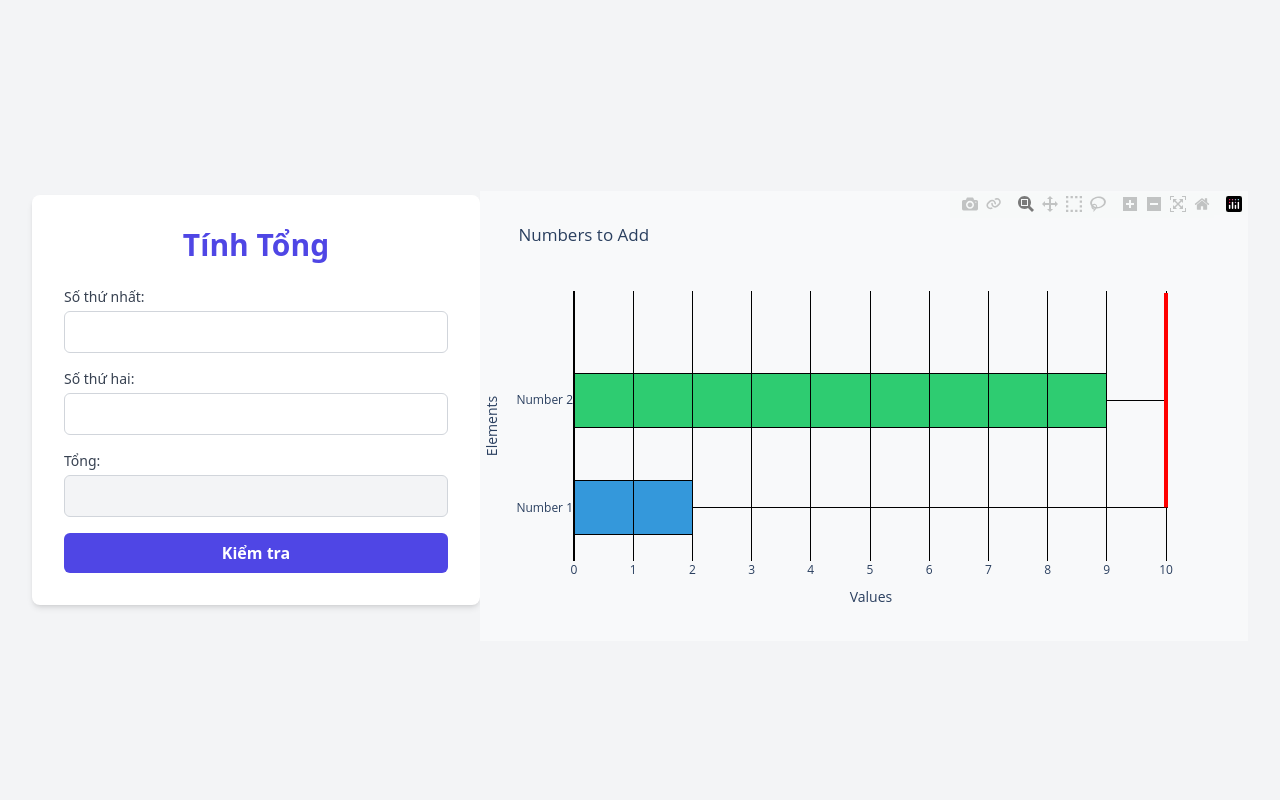
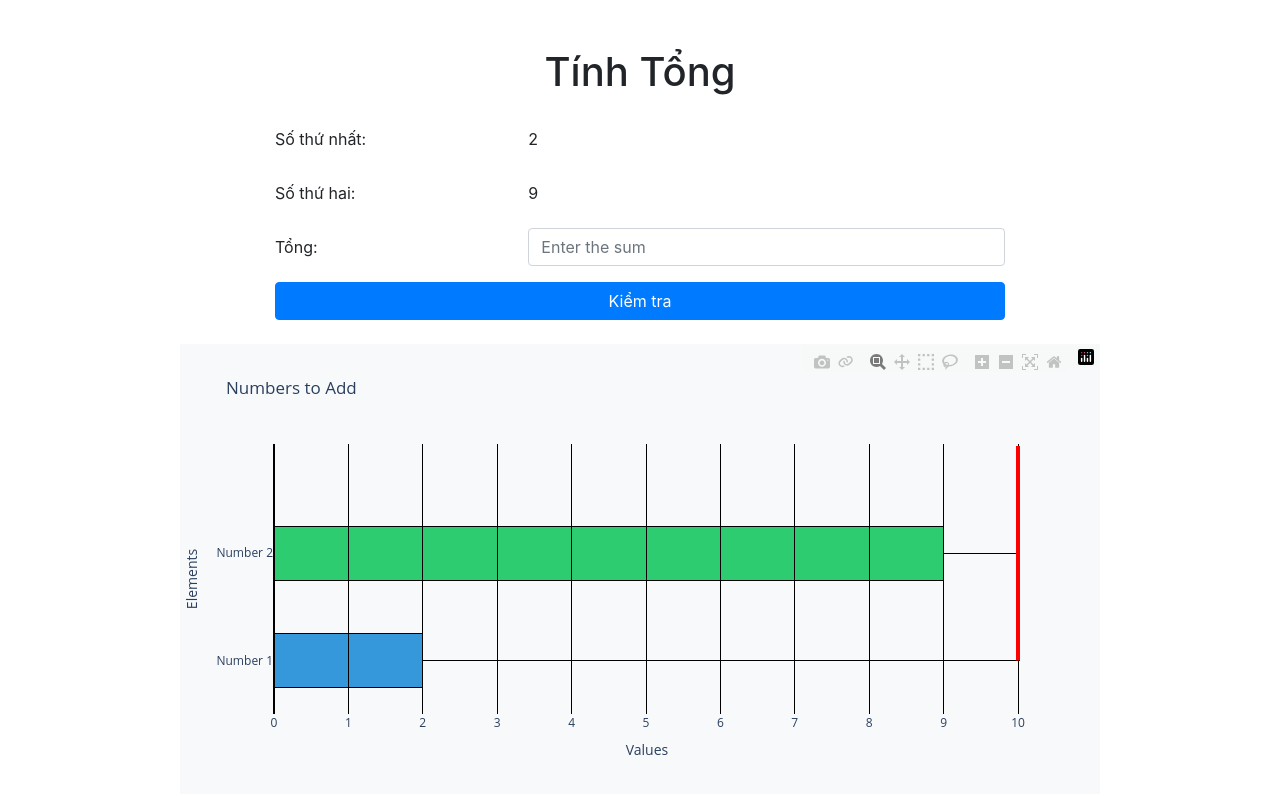
Before and after one commit to nguyenduc11/guest-the-sum, a Flask app: page / in a window 1280 px wide. Run offline with Flask 2, Linux system fonts and the light colour scheme; some libraries are stand-ins or nearby versions.

Commit message:
revert index bootstrap.html
revert index.html to bootstrap cdn

```diff
--- a/templates/index.html
+++ b/templates/index.html
@@ -1,49 +1,55 @@
 <!DOCTYPE html>
-<html lang="vi" class="bg-gray-100">
+<html lang="en">
 <head>
     <meta charset="UTF-8">
     <meta name="viewport" content="width=device-width, initial-scale=1.0">
-    <title>Tính Tổng</title>
-    <script src="https://cdn.tailwindcss.com"></script>
+    <title>Tính tổng</title>
+    <link rel="stylesheet" href="https://stackpath.bootstrapcdn.com/bootstrap/4.5.2/css/bootstrap.min.css">
 </head>
-<body class="min-h-screen flex items-center justify-center">
-    <div class="bg-white p-8 rounded-lg shadow-md w-full max-w-md">
-        <h1 class="text-3xl font-bold text-center text-indigo-600 mb-6">Tính Tổng</h1>
-
-        <form class="space-y-4">
-            <div class="flex flex-col">
-                <label for="num1" class="text-sm font-medium text-gray-700 mb-1">Số thứ nhất:</label>
-                <input type="number" id="num1" name="num1" class="border border-gray-300 rounded-md px-3 py-2 focus:outline-none focus:ring-2 focus:ring-indigo-500">
+<body>
+<div class="container mt-5">
+    <h1 class="text-center">Tính Tổng</h1>
+    <div class="row justify-content-center mt-4">
+        <div class="col-md-8">
+            <form method="POST" action="/">
+                <div class="form-group row">
+                    <label class="col-sm-4 col-form-label">Số thứ nhất:</label>
+                    <div class="col-sm-8">
+                        <input type="text" readonly class="form-control-plaintext" value="{{ number1 }}">
                     </div>
-
-            <div class="flex flex-col">
-                <label for="num2" class="text-sm font-medium text-gray-700 mb-1">Số thứ hai:</label>
-                <input type="number" id="num2" name="num2" class="border border-gray-300 rounded-md px-3 py-2 focus:outline-none focus:ring-2 focus:ring-indigo-500">
                 </div>
-
-            <div class="flex flex-col">
-                <label for="sum" class="text-sm font-medium text-gray-700 mb-1">Tổng:</label>
-                <input type="text" id="sum" name="sum" readonly class="bg-gray-100 border border-gray-300 rounded-md px-3 py-2">
+                <div class="form-group row">
+                    <label class="col-sm-4 col-form-label">Số thứ hai:</label>
+                    <div class="col-sm-8">
+                        <input type="text" readonly class="form-control-plaintext" value="{{ number2 }}">
                     </div>
-
-            <button type="submit" class="w-full bg-indigo-600 text-white font-semibold py-2 px-4 rounded-md hover:bg-indigo-700 transition duration-300">Kiểm tra</button>
+                </div>
+                <div class="form-group row">
+                    <label for="sum" class="col-sm-4 col-form-label">Tổng:</label>
+                    <div class="col-sm-8">
+                        <input type="text" class="form-control" id="sum" name="sum" placeholder="Enter the sum">
+                    </div>
+                </div>
+                <button type="submit" class="btn btn-primary btn-block">Kiểm tra</button>
             </form>
-
             {% if message %}
-        <div class="mt-4 p-3 bg-blue-100 text-blue-700 rounded-md">
-            {{ message }}
-        </div>
+                <div class="alert alert-info mt-3">{{ message }}</div>
             {% endif %}
-
             {% if show_new_round %}
-        <button class="mt-4 w-full bg-green-500 text-white font-semibold py-2 px-4 rounded-md hover:bg-green-600 transition duration-300">Vòng mới</button>
+                <form method="POST" action="/">
+                    <button type="submit" name="new_round" class="btn btn-secondary btn-block">Vòng mới</button>
+                </form>
             {% endif %}
         </div>
-
-    {% if plot_html %}
-    <div class="mt-8 w-full max-w-3xl">
+    </div>
+    <div class="row justify-content-center mt-4">
+        <div class="col-md-10">
             {{ plot_html|safe }}
         </div>
-    {% endif %}
+    </div>
+</div>
+<script src="https://code.jquery.com/jquery-3.5.1.slim.min.js"></script>
+<script src="https://cdn.jsdelivr.net/npm/@popperjs/core@2.5.4/dist/umd/popper.min.js"></script>
+<script src="https://stackpath.bootstrapcdn.com/bootstrap/4.5.2/js/bootstrap.min.js"></script>
 </body>
 </html>
```
Lines whose indentation alone changed are shown as unchanged.
